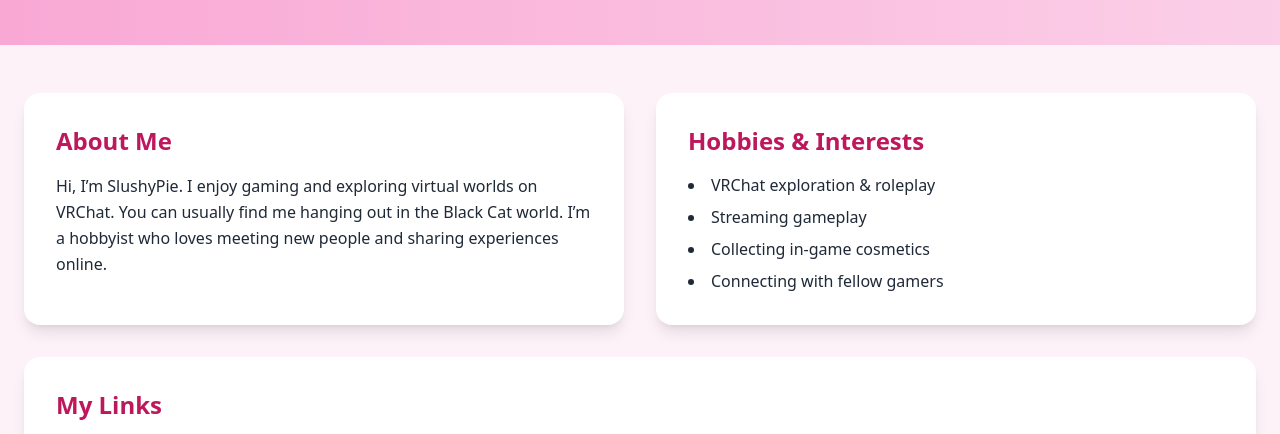
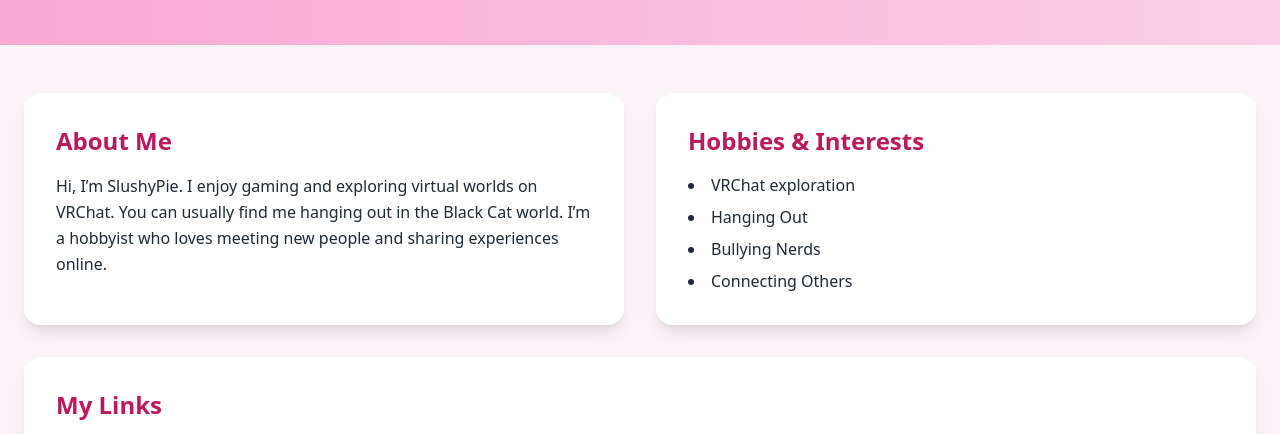
Before and after one commit to SlushyP1e/SlushyP1e.github.io, a plain HTML site: page index.html in a window 1280 px wide. Shown: the part 351-785 px from the top of the page. Drawn offline with nearby package versions, Linux system fonts and the light colour scheme.

Commit message:
Update index.html

```diff
--- a/index.html
+++ b/index.html
@@ -30,10 +30,10 @@
     <section class="bg-white rounded-2xl shadow-lg p-8 transition-shadow hover:shadow-2xl">
       <h2 class="text-2xl font-semibold text-pink-700 mb-4">Hobbies & Interests</h2>
       <ul class="list-disc list-inside space-y-2">
-        <li>VRChat exploration & roleplay</li>
-        <li>Streaming gameplay</li>
-        <li>Collecting in-game cosmetics</li>
-        <li>Connecting with fellow gamers</li>
+        <li>VRChat exploration</li>
+        <li>Hanging Out</li>
+        <li>Bullying Nerds</li>
+        <li>Connecting Others</li>
       </ul>
     </section>
 
```
